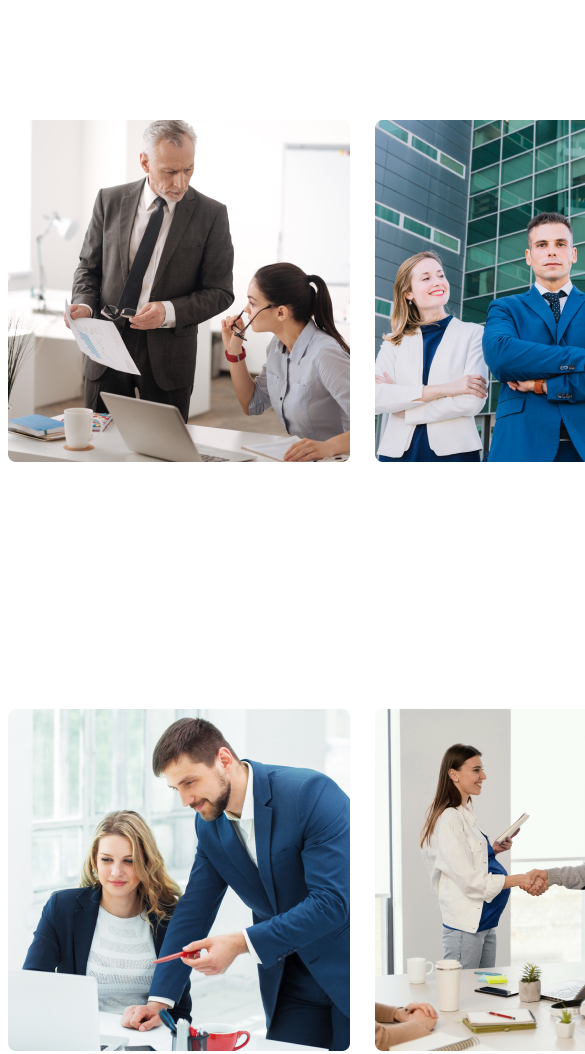
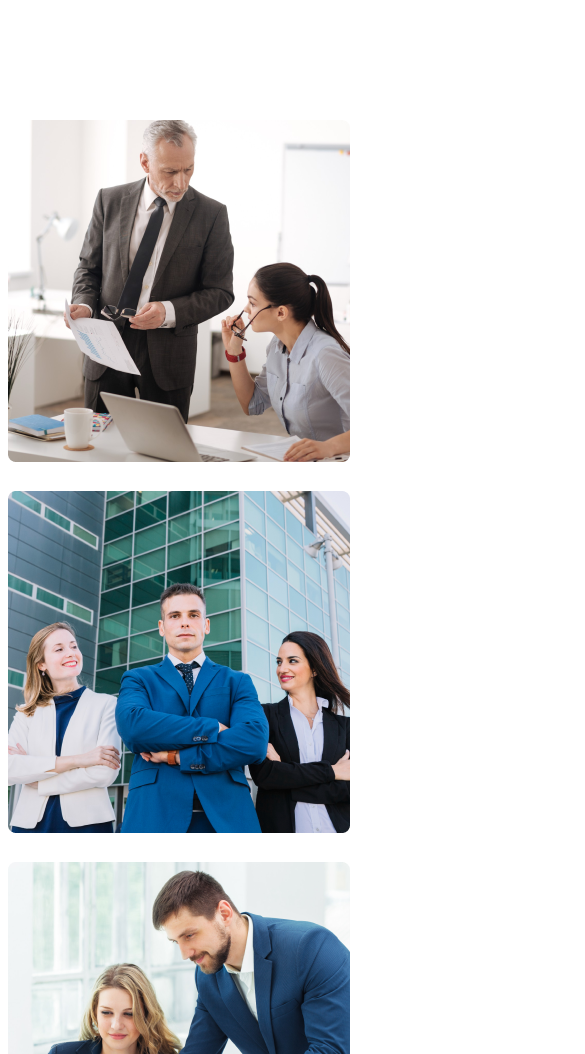
Before and after one commit to roktim21/G3-Website, a plain HTML site: page index.html in a window 390 px wide. Shown: the part 1080-2134 px from the top of the page, 585 px wide, since content can reach past the window. Drawn offline with nearby package versions, Linux system fonts and the light colour scheme.

Commit message:
features responsive

```diff
--- a/styles/style.css
+++ b/styles/style.css
@@ -105,7 +105,7 @@ main > section{
 }
 
 .our-features{
-margin: 287px 301px 332px 73px;
+margin: 287px 301px 0px 73px;
 max-width: 537px;
 }
 
@@ -125,9 +125,19 @@ max-width: 537px;
   font-weight: bold;
 }
 @media screen and (max-width: 576px) {
-  .navbar , .nav-links{
+  .navbar ,
+  .nav-links,
+  .features{
 
     flex-direction: column;
   }
 
+  .team-images{
+    grid-template-columns: repeat(1, 1fr);
+  }
+
+  .our-features{
+      margin: 50px auto;
+  }
+
 }
```
